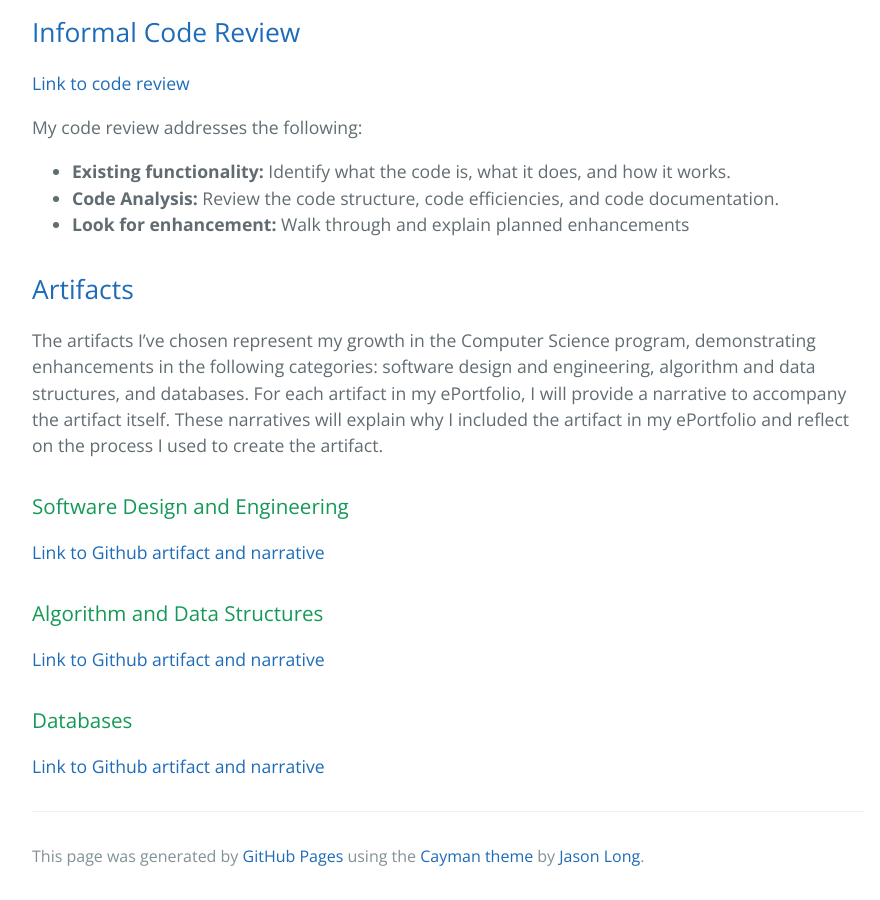
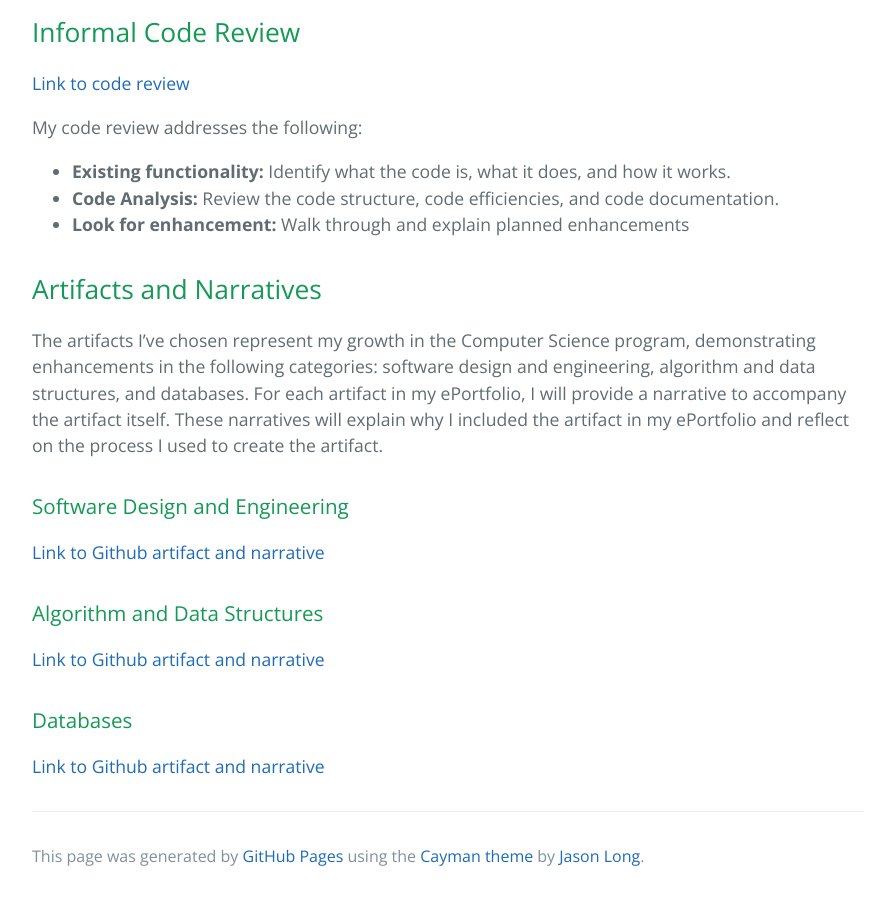
Before and after one commit to johnsatterfield/johnsatterfield.github.io, a Jekyll site: the page built from index.md, in a window 1280 px wide and 900 px high, scrolled down 863 px. Shown: the whole window, without its empty margins (192-1072 px from the left). Built offline with Jekyll 4.4.1, drawn with Linux system fonts in a browser that asks for light colours; part of the change alters nothing that is shown.

Commit message:
Update index.md

```diff
--- a/index.md
+++ b/index.md
@@ -10,17 +10,17 @@ This professional ePortfolio will showcase my skills and abilities from the Comp
 * Databases
 
 Additionally, this ePortfolio will contain the following:
-* [Professional self-assessment](/#pa)
-* [Informal code review](/#cr)
-* [Enhanced artifacts and narratives](/#an)
+* Professional self-assessment
+* Informal code review
+* Enhanced artifacts and narratives
 
-## [Professional Self-Assessment](#pa)
+## Professional Self-Assessment
 
 The professional self-assessment reflects on the capstone and my experience in the Computer Science program as a whole.
 
 [Link to professional self-assessment](/pa)
 
-## [Informal Code Review](#cr)
+## Informal Code Review
 
 [Link to code review](/cr)
 
@@ -29,7 +29,7 @@ My code review addresses the following:
 * **Code Analysis:** Review the code structure, code efficiencies, and code documentation.
 * **Look for enhancement:** Walk through and explain planned enhancements
 
-## [Artifacts](#an)
+## Artifacts and Narratives
 
 The artifacts I've chosen represent my growth in the Computer Science program, demonstrating enhancements in the following categories: software design and engineering, algorithm and data structures, and databases. For each artifact in my ePortfolio, I will provide a narrative to accompany the artifact itself. These narratives will explain why I included the artifact in my ePortfolio and reflect on the process I used to create the artifact.
 
```
